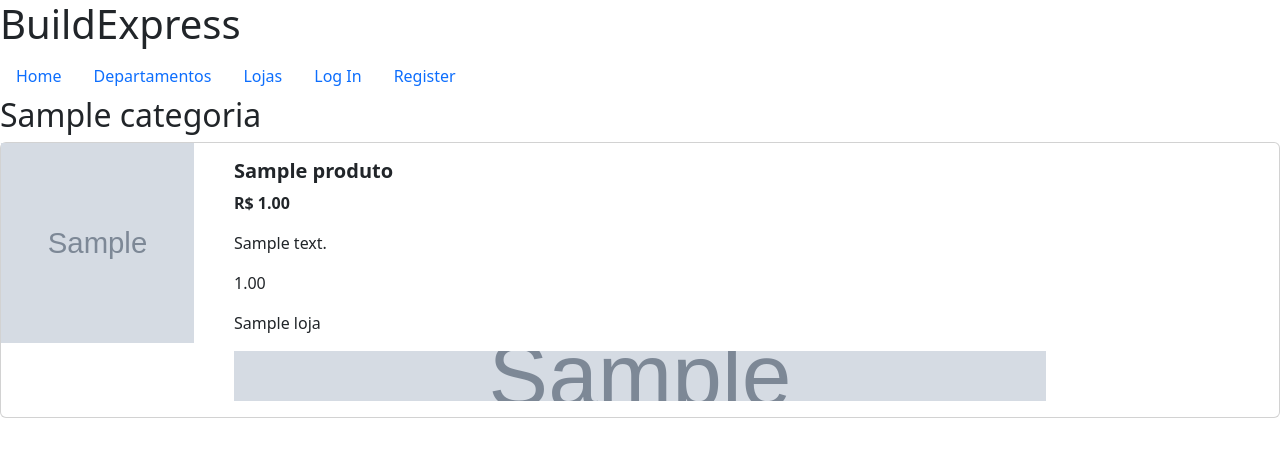
After one commit to pedrovmcastro/BuildExpress, a Django app: page /categorias/1 in a window 1280 px wide. The commit adds this page. Shown: the top 457 px of the page. Run offline with Django 5.2, Linux system fonts and the light colour scheme; tables that the repository leaves empty hold one stand-in row (values such as "Sample post"); grey boxes marked "Sample" are stand-in pictures.

Commit message:
views and templates lojas e categorias

```diff
--- a/ecommerce/admin.py
+++ b/ecommerce/admin.py
@@ -6,4 +6,5 @@ from . import models
 admin.site.register(models.User)
 admin.site.register(models.Endereco)
 admin.site.register(models.Loja)
+admin.site.register(models.Categoria)
 admin.site.register(models.Produto)
--- a/ecommerce/models.py
+++ b/ecommerce/models.py
@@ -68,13 +68,22 @@ class Loja(RenamableImageModel):
         return self.nome
 
 
+class Categoria(RenamableImageModel):
+    nome = models.CharField(max_length=50)
+    photo = models.ImageField(upload_to=utils.rename_image, null=True, blank=True)
+
+    def __str__(self):
+        return self.nome
+
+
 class Produto(RenamableImageModel):
     nome = models.CharField(max_length=100)
     descricao = models.TextField()
     preco = models.DecimalField(max_digits=10, decimal_places=2)
     peso = models.DecimalField(max_digits=10, decimal_places=2)
     nota = models.DecimalField(max_digits=3, decimal_places=2, null=True, blank=True)
-    id_loja = models.ForeignKey(Loja, on_delete=models.CASCADE)
+    loja = models.ForeignKey(Loja, on_delete=models.CASCADE)
+    categoria = models.ForeignKey(Categoria, null=True, blank=True, on_delete=models.SET_NULL)
     photo = models.ImageField(upload_to=utils.rename_image, null=True, blank=True)
 
     image_field_name = 'photo'
--- a/ecommerce/templates/ecommerce/layout.html
+++ b/ecommerce/templates/ecommerce/layout.html
@@ -18,7 +18,10 @@
             <a class="nav-link" href="{% url 'index' %}">Home</a>
         </li>
         <li class="nav-item">
-            <a class="nav-link">Departamentos</a>
+            <a class="nav-link" href="{% url 'categorias' %}">Departamentos</a>
+        </li>
+        <li class="nav-item">
+            <a class="nav-link" href="{% url 'lojas' %}">Lojas</a>
         </li>
         {% if user.is_authenticated %}
         <li class="nav-item">
--- /dev/null
+++ b/ecommerce/templates/ecommerce/produtos_categoria.html
@@ -0,0 +1,36 @@
+{% extends "ecommerce/layout.html" %}
+
+{% block body %}
+
+    <h2>{{ categoria }}</h2>
+
+    {% if produtos %}
+        <div class="row">
+            {% for produto in produtos %}
+                <div class="col-12 mb-4">
+                    <div class="card h-100">
+                        <div class="row no-gutters">
+                            <div class="col-lg-2 col-md-4">
+                                <img src="{{ produto.photo.url }}" alt="{{ produto }}" width="100%" height="200px">
+                            </div>
+
+                            <div class="col-md-8">
+                                <div class="card-body">
+                                    <h5 class="card-title"><strong>{{ produto }}</strong></h5>
+                                    <p><strong>R$ {{ produto.preco }}</strong></p>
+                                    <p>{{ produto.descricao }}</p>
+                                    <p>{{ produto.nota }} </p>
+                                    <p>{{ produto.loja.nome }}</p>
+                                    <img src="{{ produto.loja.logo.url }}" alt="{{ produto.loja.nome }}" width="100%" height="50px">
+                                </div>
+                            </div>
+                        </div>
+                    </div>
+                </div>
+            {% endfor %}
+        </div>
+    {% else %}
+        <p>Esse departamento não possui nenhum produto.</p>
+    {% endif %}
+
+{% endblock body %}
--- a/ecommerce/urls.py
+++ b/ecommerce/urls.py
@@ -8,7 +8,12 @@ urlpatterns = [
     path("", views.index, name="index"),
     path("login", views.login_view, name="login"),
     path("logout", views.logout_view, name="logout"),
-    path("register", views.register, name="register")
+    path("register", views.register, name="register"),
+    path("categorias", views.categorias, name="categorias"),
+    path("categorias/<int:id_categoria>", views.produtos_categoria, name="produtos_categoria"),
+    path("lojas", views.lojas, name="lojas"),
+    path("lojas/<int:id_loja>", views.produtos_loja, name="produtos_loja")
+
 ]
 
 if settings.DEBUG:
--- a/ecommerce/views.py
+++ b/ecommerce/views.py
@@ -1,10 +1,10 @@
-from django.shortcuts import render
+from django.shortcuts import render, get_object_or_404
 from django.contrib.auth import authenticate, login, logout
 from django.http import HttpResponseRedirect
 from django.db import IntegrityError
 from django.urls import reverse
 
-from .models import Produto, User
+from .models import Produto, User, Loja, Categoria
 
 
 def index(request):
@@ -97,3 +97,35 @@ def register(request):
         return HttpResponseRedirect(reverse("index"))
     else:
         return render(request, "ecommerce/register.html")
+
+
+def categorias(request):
+    return render(request, 'ecommerce/lista_categorias.html', {
+        'categorias': Categoria.objects.all()
+    })
+
+
+def produtos_categoria(request, id_categoria):
+    categoria = get_object_or_404(Categoria, id=id_categoria)
+    produtos = Produto.objects.filter(categoria=categoria)
+
+    return render(request, 'ecommerce/produtos_categoria.html', {
+        'categoria': categoria,
+        'produtos': produtos
+    })
+
+
+def lojas(request):
+    return render(request, 'ecommerce/lista_lojas.html', {
+        'lojas': Loja.objects.all()
+    })
+
+
+def produtos_loja(request, id_loja):
+    loja = get_object_or_404(Loja, id=id_loja)
+    produtos = Produto.objects.filter(loja=loja)
+
+    return render(request, 'ecommerce/produtos_loja.html', {
+        'loja': loja,
+        'produtos': produtos
+    })
```
Also changed, not shown: ecommerce/templates/ecommerce/lista_categorias.html (added, +23 -0 lines), ecommerce/templates/ecommerce/lista_lojas.html (added, +23 -0 lines), ecommerce/templates/ecommerce/produtos_loja.html (added, +35 -0 lines), ecommerce/migrations/0003_categoria_produto_id_categoria.py (added), ecommerce/migrations/0004_rename_id_categoria_produto_categoria_and_more.py (added).
